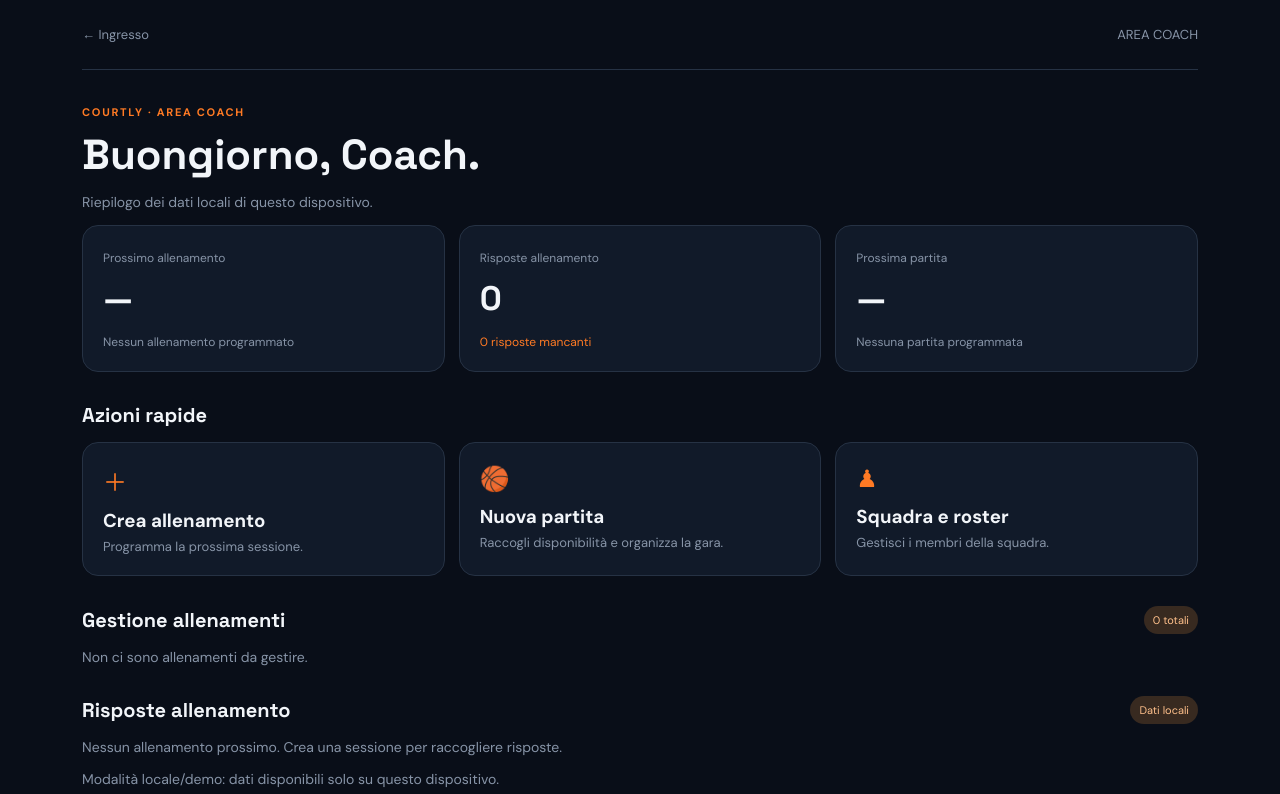
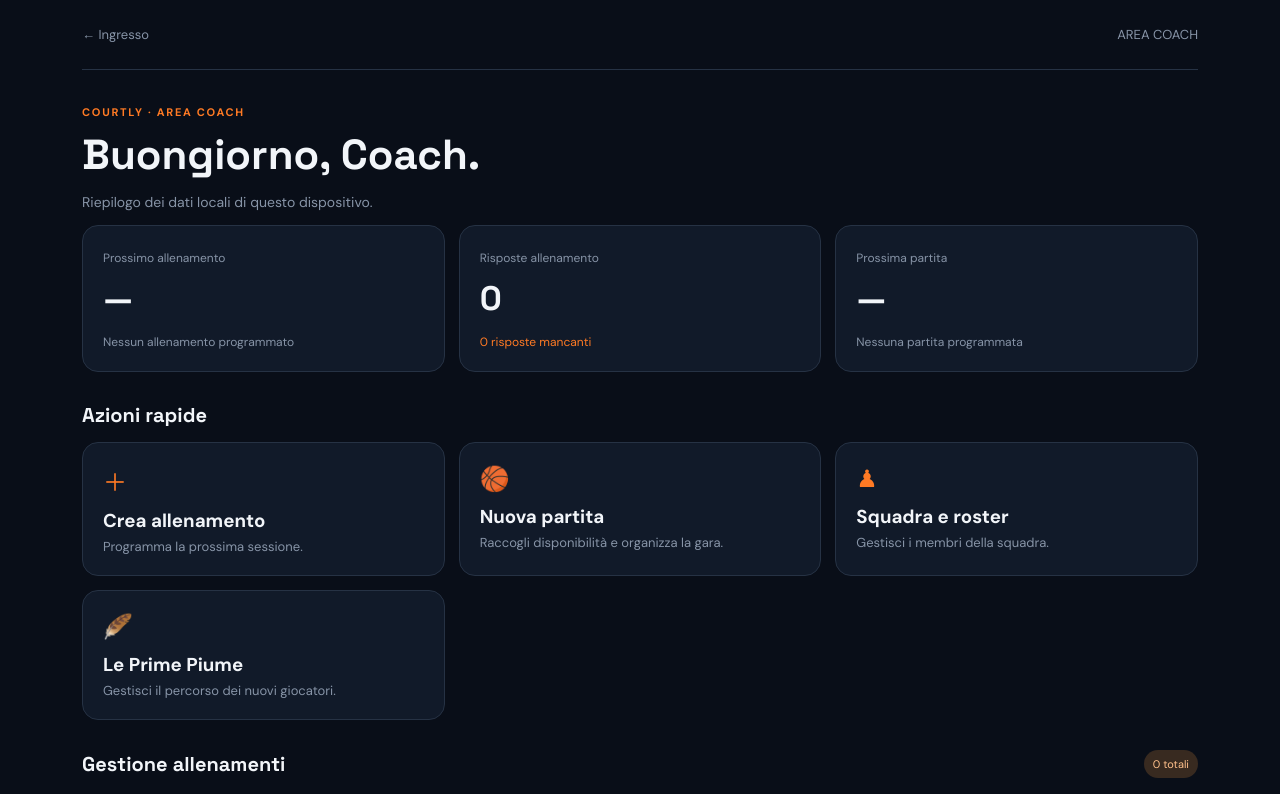
Before and after one commit to alecxp/COURTLY, a Next.js app: page /coach in a window 1280 px wide. Shown: the top 794 px of the page. Built offline with nearby package versions, Linux system fonts and the light colour scheme; no server answers.

Commit message:
Add Le Prime Piume quick action for coaches

```diff
--- a/app/coach/page.tsx
+++ b/app/coach/page.tsx
@@ -62,7 +62,7 @@ export default function CoachPage() {
       <div className="stat"><small>Prossima partita</small><strong>{nextGame?formatDate(nextGame.date):'—'}</strong><label>{nextGame?`vs ${nextGame.opponent} · ${gameAvailable} disponibili`:'Nessuna partita programmata'}</label></div>
     </div>
     <div className="section-heading"><h2>Azioni rapide</h2></div>
-    <div className="quick-grid"><Link className="quick" href="/trainings"><span>＋</span><h3>Crea allenamento</h3><p>Programma la prossima sessione.</p></Link><Link className="quick" href="/games"><span>🏀</span><h3>Nuova partita</h3><p>Raccogli disponibilità e organizza la gara.</p></Link><Link className="quick" href="/teams"><span>♟</span><h3>Squadra e roster</h3><p>Gestisci i membri della squadra.</p></Link></div>
+    <div className="quick-grid"><Link className="quick" href="/trainings"><span>＋</span><h3>Crea allenamento</h3><p>Programma la prossima sessione.</p></Link><Link className="quick" href="/games"><span>🏀</span><h3>Nuova partita</h3><p>Raccogli disponibilità e organizza la gara.</p></Link><Link className="quick" href="/teams"><span>♟</span><h3>Squadra e roster</h3><p>Gestisci i membri della squadra.</p></Link><Link className="quick" href="/prime-piume"><span>🪶</span><h3>Le Prime Piume</h3><p>Gestisci il percorso dei nuovi giocatori.</p></Link></div>
     <div className="section-heading"><h2>Gestione allenamenti</h2><span className="pending">{trainings.length} totali</span></div>
     {!ready?<p className="muted">Caricamento…</p>:trainings.length===0?<p className="muted">Non ci sono allenamenti da gestire.</p>:<div className="roster">{trainings.map(t=><div key={t.id}><b>{t.title}</b><span>{formatDate(t.date)} · {t.time||'Orario da definire'}</span><button type="button" onClick={()=>void deleteTraining(t)} aria-label={`Elimina allenamento ${t.title}`} title={`Elimina ${t.title}`} style={{marginLeft:'auto',padding:'8px 10px',borderRadius:10,background:'transparent',border:'1px solid var(--border, #334155)',cursor:'pointer',fontSize:18}}>🗑️</button></div>)}</div>}
     <div className="section-heading"><h2>Risposte allenamento</h2><span className="pending">{!ready?'Caricamento':dataSource==='shared'?'Dati condivisi':dataSource==='error'?'Sync non riuscita':'Dati locali'}</span></div>
```
